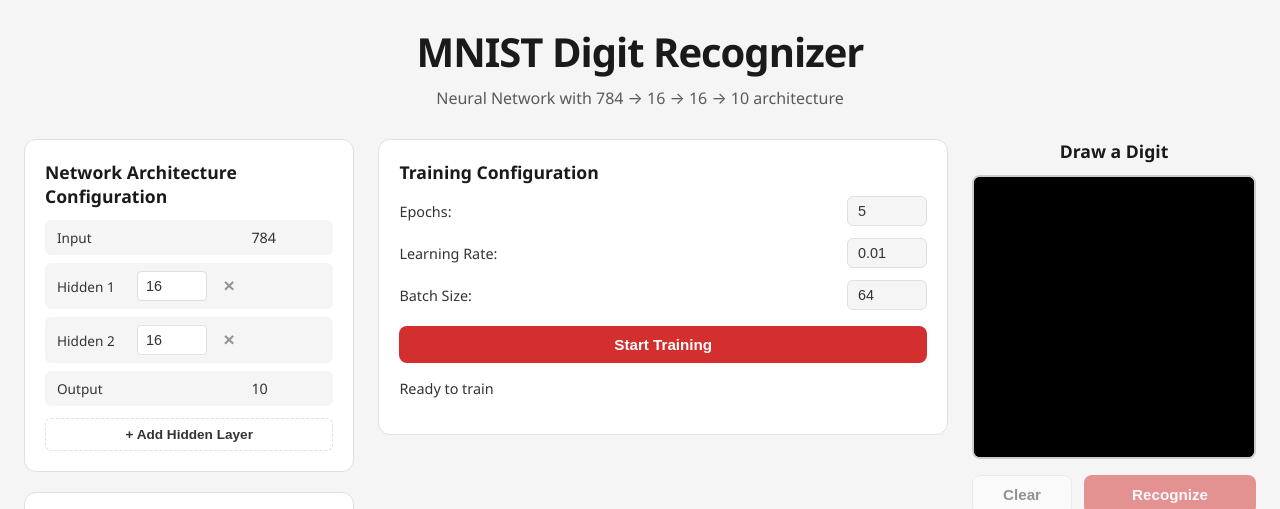
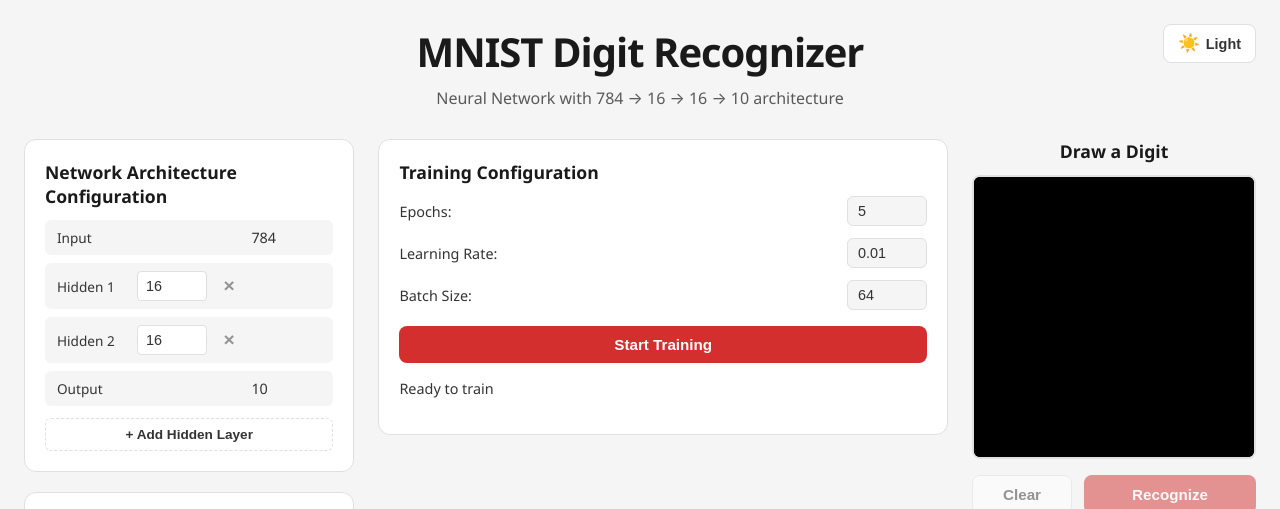
Before and after one commit to cassiano/mnist-digit-recognizer, a React (Vite) app: page / in a window 1280 px wide. Shown: the top 509 px of the page. Built offline with nearby package versions, Linux system fonts and the light colour scheme.

Commit message:
Habilitando dark mode

```diff
--- a/src/App.tsx
+++ b/src/App.tsx
@@ -24,6 +24,7 @@ import { TrainingPanel } from './components/TrainingPanel'
 import { NetworkInfo } from './components/NetworkInfo'
 import { NetworkVisualization } from './components/NetworkVisualization'
 import { PredictionResult } from './components/PredictionResult'
+import { ThemeToggle } from './components/ThemeToggle'
 import type { Prediction } from './neural-network/types'
 
 /** localStorage key for persisting the trained model */
@@ -144,6 +145,16 @@ function App() {
     networkRef.current = network
   })
 
+  /** Apply saved theme on mount */
+  useEffect(() => {
+    const saved = localStorage.getItem('mnist-nn-theme')
+    if (saved === 'dark' || saved === 'light') {
+      document.documentElement.setAttribute('data-theme', saved)
+    } else if (window.matchMedia('(prefers-color-scheme: dark)').matches) {
+      document.documentElement.setAttribute('data-theme', 'dark')
+    }
+  }, [])
+
   const layerDescription = `784 → ${hiddenLayerSizes.join(' → ')} → 10`
 
   /** Called by TrainingPanel after training completes */
@@ -243,6 +254,7 @@ function App() {
       <header>
         <h1>MNIST Digit Recognizer</h1>
         <p>Neural Network with {layerDescription} architecture</p>
+        <ThemeToggle />
       </header>
 
       <main>
--- a/src/components/DrawingCanvas.tsx
+++ b/src/components/DrawingCanvas.tsx
@@ -125,7 +125,7 @@ export function DrawingCanvas({ onRecognize, disabled = false }: DrawingCanvasPr
         onMouseUp={handleMouseUp}
         onMouseLeave={handleMouseUp}
         style={{
-          border: '2px solid #ccc',
+          border: '2px solid var(--border)',
           borderRadius: '8px',
           cursor: disabled ? 'not-allowed' : 'crosshair',
           background: '#000',
--- a/src/components/NetworkVisualization.tsx
+++ b/src/components/NetworkVisualization.tsx
@@ -245,8 +245,8 @@ export function NetworkVisualization({
                 const intensity = Math.min(1, neuron.activation)
                 const baseColor =
                   l === 0 || l === layerData.length - 1 ? '#4ecdc4' : '#e94560'
-                const fillColor = `color-mix(in srgb, ${baseColor} ${Math.round(30 + intensity * 70)}%, #f5f5f5)`
-                const strokeColor = isActive ? baseColor : '#999'
+                const fillColor = `color-mix(in srgb, ${baseColor} ${Math.round(30 + intensity * 70)}%, var(--svg-bg))`
+                const strokeColor = isActive ? baseColor : 'var(--svg-inactive-stroke)'
                 const r = layer.size <= 12 ? 14 : 10
                 const isOutputLayer = l === layerData.length - 1
 
@@ -266,7 +266,7 @@ export function NetworkVisualization({
                       <text
                         x={neuron.x + r + 6}
                         y={neuron.y + 4}
-                        fill="#333"
+                        style={{ fill: 'var(--svg-text)' }}
                         fontSize="11"
                         fontFamily="var(--mono)"
                         fontWeight="600"
@@ -284,7 +284,7 @@ export function NetworkVisualization({
                   x={layer.x}
                   y={svgHeight / 2}
                   textAnchor="middle"
-                  fill="#666"
+                  style={{ fill: 'var(--svg-text-secondary)' }}
                   fontSize="18"
                   fontWeight="bold"
                   fontFamily="var(--mono)"
@@ -298,7 +298,7 @@ export function NetworkVisualization({
                 x={layer.x}
                 y={(svgHeight - layer.h) / 2 - 20}
                 textAnchor="middle"
-                fill="#666"
+                style={{ fill: 'var(--svg-text-secondary)' }}
                 fontSize="13"
                 fontFamily="var(--mono)"
                 fontWeight="600"
@@ -311,7 +311,7 @@ export function NetworkVisualization({
                 x={layer.x}
                 y={svgHeight - 8}
                 textAnchor="middle"
-                fill="#333"
+                style={{ fill: 'var(--svg-text)' }}
                 fontSize="13"
                 fontFamily="var(--sans)"
               >
--- /dev/null
+++ b/src/components/ThemeToggle.tsx
@@ -0,0 +1,29 @@
+import { useState, useEffect } from 'react'
+
+const THEME_KEY = 'mnist-nn-theme'
+
+type Theme = 'light' | 'dark'
+
+function getInitialTheme(): Theme {
+  const saved = localStorage.getItem(THEME_KEY)
+  if (saved === 'dark' || saved === 'light') return saved
+  return window.matchMedia('(prefers-color-scheme: dark)').matches ? 'dark' : 'light'
+}
+
+export function ThemeToggle() {
+  const [theme, setTheme] = useState<Theme>(getInitialTheme)
+
+  useEffect(() => {
+    document.documentElement.setAttribute('data-theme', theme)
+    localStorage.setItem(THEME_KEY, theme)
+  }, [theme])
+
+  const toggle = () => setTheme(t => (t === 'light' ? 'dark' : 'light'))
+
+  return (
+    <button className="theme-toggle" onClick={toggle} title={`Switch to ${theme === 'light' ? 'dark' : 'light'} mode`}>
+      <span className="icon">{theme === 'light' ? '☀️' : '🌙'}</span>
+      {theme === 'light' ? 'Light' : 'Dark'}
+    </button>
+  )
+}
--- a/src/index.css
+++ b/src/index.css
@@ -9,9 +9,30 @@
   --success: #2e7d32;
   --code-bg: #f0f0f0;
   --shadow: rgba(0, 0, 0, 0.1) 0 4px 6px -1px;
+  --svg-text: #333;
+  --svg-text-secondary: #666;
+  --svg-inactive-stroke: #999;
+  --svg-bg: #f5f5f5;
 
   --sans: 'Segoe UI', system-ui, -apple-system, sans-serif;
   --mono: 'SF Mono', 'Fira Code', monospace;
+}
+
+[data-theme="dark"] {
+  --text: #d0d0d0;
+  --text-h: #f0f0f0;
+  --bg: #1a1a1a;
+  --surface: #252525;
+  --border: #3a3a3a;
+  --accent: #ef5350;
+  --accent-hover: #f44336;
+  --success: #66bb6a;
+  --code-bg: #2a2a2a;
+  --shadow: rgba(0, 0, 0, 0.4) 0 4px 6px -1px;
+  --svg-text: #d0d0d0;
+  --svg-text-secondary: #999;
+  --svg-inactive-stroke: #666;
+  --svg-bg: #1a1a1a;
 }
 
 * {
@@ -40,6 +61,7 @@ body {
 header {
   text-align: center;
   margin-bottom: 30px;
+  position: relative;
 }
 
 header h1 {
@@ -53,6 +75,32 @@ header p {
   color: var(--text);
   font-size: 1rem;
   opacity: 0.8;
+}
+
+/* Theme Toggle */
+.theme-toggle {
+  position: absolute;
+  top: 0;
+  right: 0;
+  background: var(--surface);
+  border: 1px solid var(--border);
+  border-radius: 8px;
+  padding: 8px 14px;
+  font-size: 0.9rem;
+  color: var(--text);
+  cursor: pointer;
+  transition: all 0.2s;
+  display: flex;
+  align-items: center;
+  gap: 6px;
+}
+
+.theme-toggle:hover {
+  border-color: var(--accent);
+}
+
+.theme-toggle .icon {
+  font-size: 1.1rem;
 }
 
 main {
```
Also changed, not shown: src/components/TrainingPanel.tsx (+76 -13 lines), src/neural-network/types.ts (+12 -12 lines).
